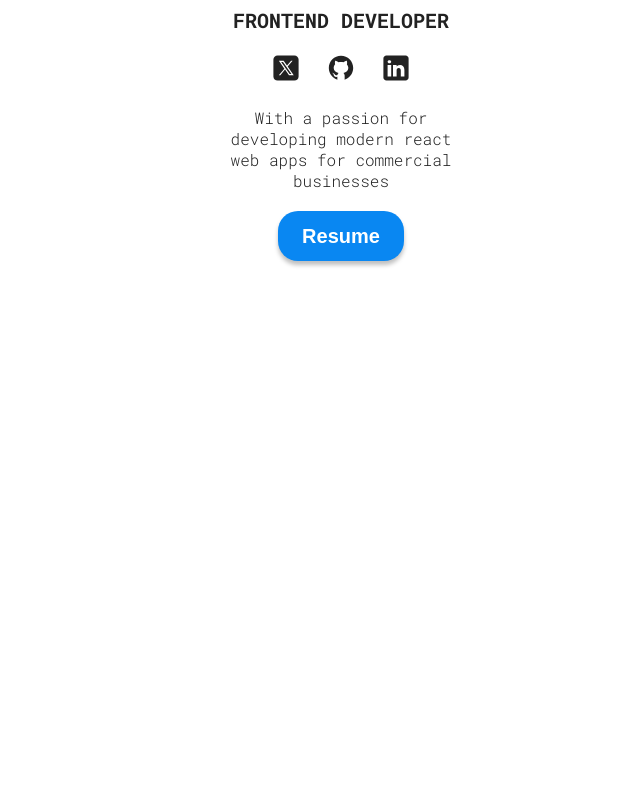
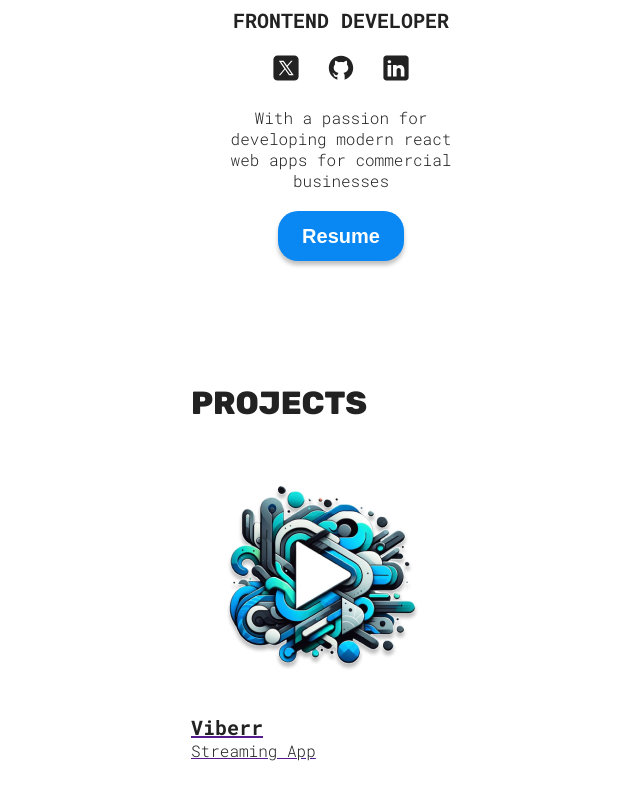
Before and after one commit to velas017/personal-react-website-1, a React (Vite) app: page / in a window 1280 px wide. Shown: the part 476-1276 px from the top of the page, without its empty margins (299-939 px from the left). Before the commit the page ends 860 px from the top, so only its background shows below. Built offline with nearby package versions, Linux system fonts and the light colour scheme.

Commit message:
working on project section

```diff
--- a/src/App.jsx
+++ b/src/App.jsx
@@ -1,10 +1,12 @@
 import './App.css'
 import Hero from './sections/Hero/Hero'
+import Projects from './sections/Projects/Projects';
 
 function App() {
   return (
   <>
   <Hero/>
+  <Projects />
   </>
   );
 }
--- /dev/null
+++ b/src/sections/Projects/Projects.jsx
@@ -0,0 +1,19 @@
+import styles from './ProjectsStyles.module.css'
+import viberr from '../../assets/viberr.png'
+
+function Projects() {
+  return (
+  <section id="projects" className={styles.container}>
+  <h1 className='sectionTitle'>Projects</h1>
+  <div className={styles.projectsContainer}>
+    <a href="" target='_blank'>
+        <img className='hover' src={viberr} alt=""></img>
+        <h3>Viberr</h3>
+        <p>Streaming App</p>
+    </a>
+  </div>
+  </section>
+  );
+}
+
+export default Projects
```
Also changed, not shown: src/sections/Projects/ProjectsStyles.module.css (added).
